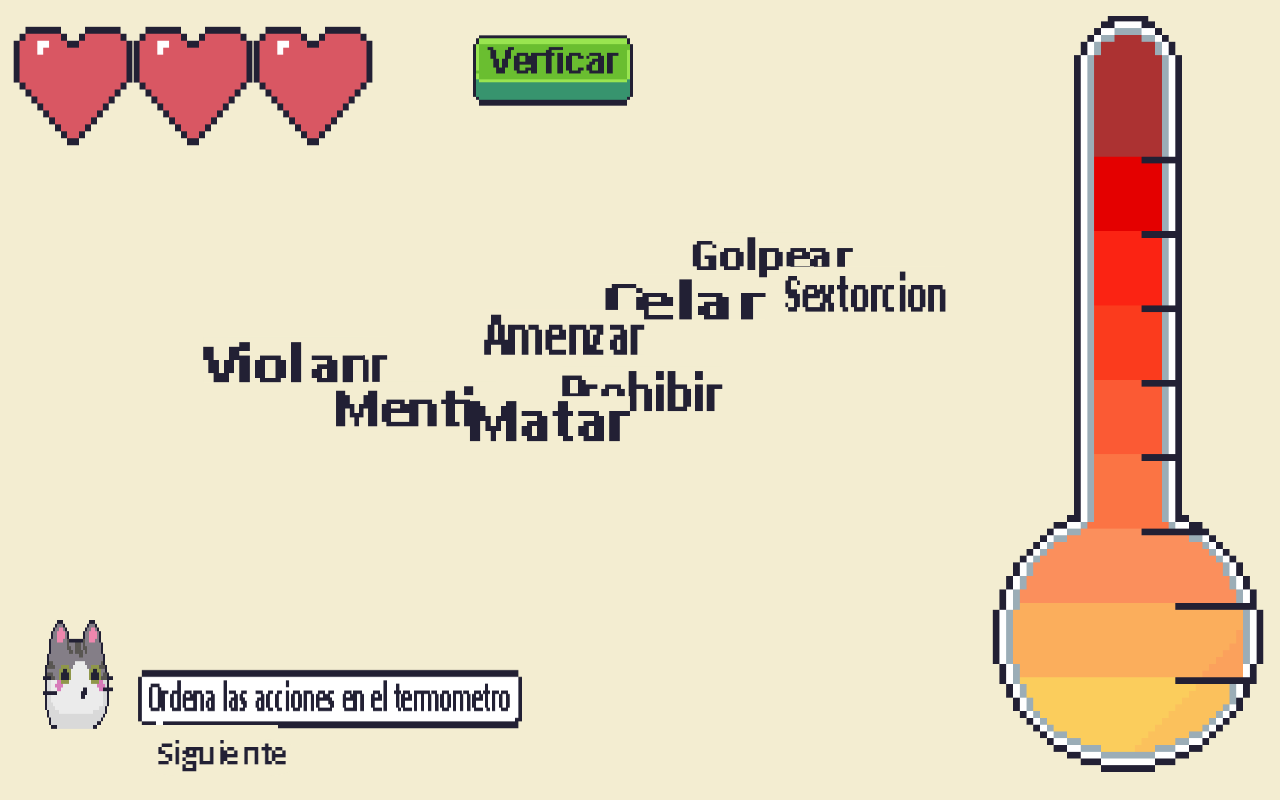
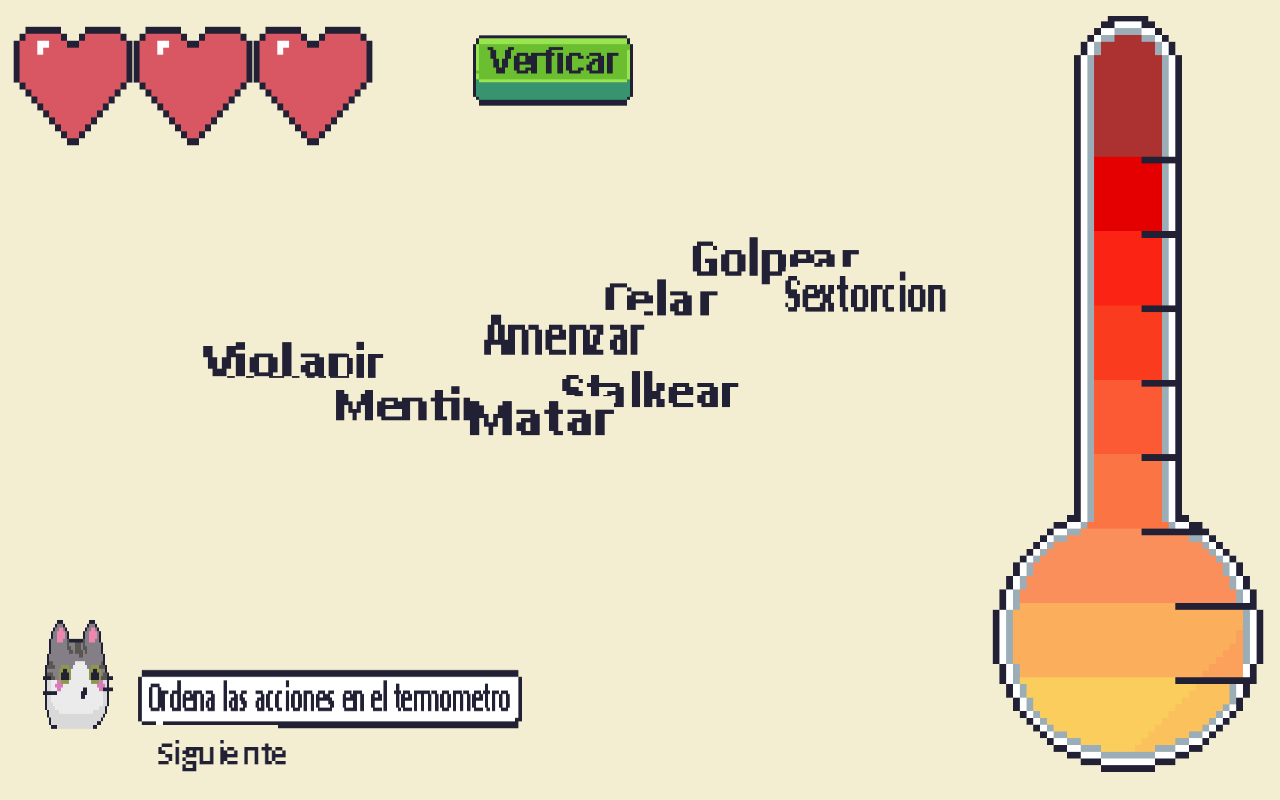
Before and after one commit to 0511Cynthia/violentometro, a React (Create React App) app: page /level3 in a window 1280 px wide. Built offline with nearby package versions, Linux system fonts and the light colour scheme.

Commit message:
changes in components

```diff
--- a/src/pages/level3/Level3.jsx
+++ b/src/pages/level3/Level3.jsx
@@ -85,15 +85,15 @@ function Level3(){
                 <BtnVerificar onClick={checkPiecesPlacement}/>
             </div>
             <div className={styles.columnContainer}>
-                <Words image={Mentir} targetArea={targetAreas[0]} id={`word-${1}`} updatePieceStatus={updatePieceStatus} index={0}/>
-                <Words image={Celar} targetArea={targetAreas[1]} id={`word-${2}`} updatePieceStatus={updatePieceStatus} index={1}/>
-                <Words image={Stalkear} targetArea={targetAreas[2]} id={`word-${3}`} updatePieceStatus={updatePieceStatus} index={2}/>
-                <Words image={Prohibir} targetArea={targetAreas[3]} id={`word-${4}`} updatePieceStatus={updatePieceStatus} index={3}/>
-                <Words image={Golpear} targetArea={targetAreas[4]} id={`word-${5}`} updatePieceStatus={updatePieceStatus} index={4}/>
-                <Words image={Sextorcion} targetArea={targetAreas[5]} id={`word-${6}`} updatePieceStatus={updatePieceStatus} index={5}/>
+                <Words image={Mentir} targetArea={targetAreas[0]} id={`word-${1}`} style={{width: "18vmin", height: "4.2vmin"}} updatePieceStatus={updatePieceStatus} index={0}/>
+                <Words image={Celar} targetArea={targetAreas[1]} id={`word-${2}`} style={{width: "14vmin", height: "4.5vmin"}} updatePieceStatus={updatePieceStatus} index={1}/>
+                <Words image={Prohibir} targetArea={targetAreas[3]} id={`word-${4}`} style={{width: "19.5vmin", height: "4.5vmin"}} updatePieceStatus={updatePieceStatus} index={3}/>
+                <Words image={Stalkear} targetArea={targetAreas[2]} id={`word-${3}`} style={{width: "22vmin", height: "4.5vmin"}} updatePieceStatus={updatePieceStatus} index={2}/>
+                <Words image={Golpear} targetArea={targetAreas[4]} id={`word-${5}`} style={{width: "20.8vmin", height: "5.8vmin"}} updatePieceStatus={updatePieceStatus} index={4}/>
+                <Words image={Sextorcion} targetArea={targetAreas[5]} id={`word-${6}`}  updatePieceStatus={updatePieceStatus} index={5}/>
                 <Words image={Amenazar} targetArea={targetAreas[6]} id={`word-${7}`} updatePieceStatus={updatePieceStatus} index={6}/>
-                <Words image={Violar} targetArea={targetAreas[7]} id={`word-${8}`} updatePieceStatus={updatePieceStatus} index={7}/>
-                <Words image={Matar} targetArea={targetAreas[8]} id={`word-${9}`} updatePieceStatus={updatePieceStatus} index={8}/>
+                <Words image={Violar} targetArea={targetAreas[7]} id={`word-${8}`} style={{width: "18vmin", height: "4.2vmin"}} updatePieceStatus={updatePieceStatus} index={7}/>
+                <Words image={Matar} targetArea={targetAreas[8]} id={`word-${9}`} style={{width: "18vmin", height: "4.2vmin"}} updatePieceStatus={updatePieceStatus} index={8}/>
                 <div className={styles.imgContainer}>
                     <img src={Thermometer} className={styles.Thermometer} alt=''/>
                 </div>
```
Also changed, not shown: src/components/Alert/Alert.jsx (added), src/components/Alert/Alert.module.css (added), src/components/Lbls/Lbls.jsx (added), src/components/Lbls/Lbls.module.css (added).
